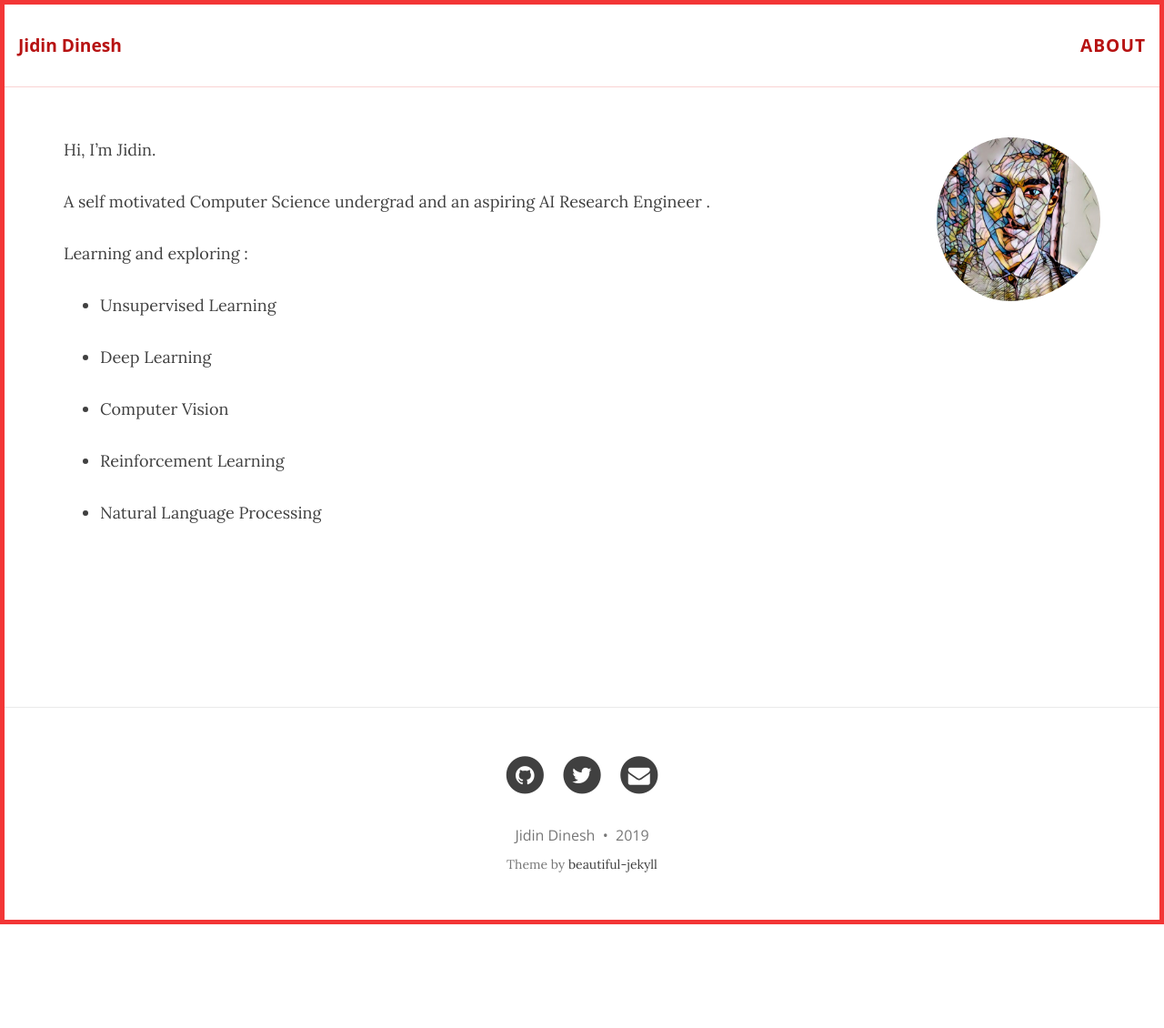
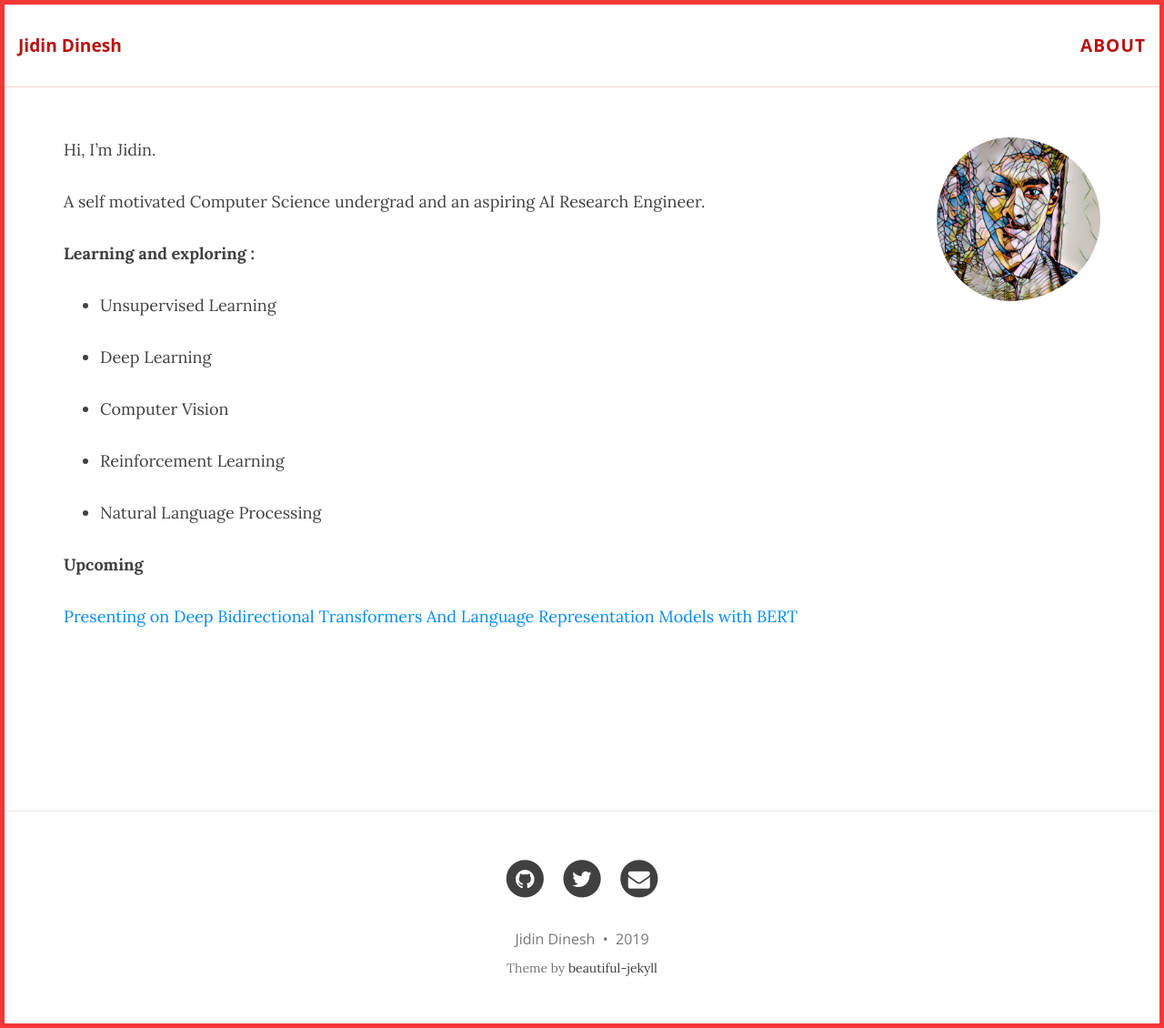
Before and after one commit to jidindinesh/jidindinesh.github.io, a Jekyll site: the page built from About.md, in a window 1280 px wide. Shown: the whole page at 91% size. Built offline with Jekyll 4.4.1, drawn with Linux system fonts in a browser that asks for light colours; nearby versions of some CDN libraries; our own code applies the rules of GitHub Pages for plain Markdown files; before the commit the page ends 1016 px from its top, so only the background shows below that.

Commit message:
Update About.md

```diff
--- a/About.md
+++ b/About.md
@@ -7,9 +7,9 @@
 
 Hi, I'm Jidin.
 
-A self motivated Computer Science undergrad and an aspiring AI Research Engineer .
+A self motivated Computer Science undergrad and an aspiring AI Research Engineer.
 
-Learning and exploring :
+**Learning and exploring :**
 
 * Unsupervised Learning
 
@@ -21,7 +21,8 @@ Learning and exploring :
 
 * Natural Language Processing
 
+**Upcoming**
 
-
+[Presenting on Deep Bidirectional Transformers And Language Representation Models with BERT](https://twimlai.com/meetups/bert-pre-training-of-deep-bidirectional-transformers-for-language-understanding/)
 
 <div style="margin: 150px;"></div>
```
